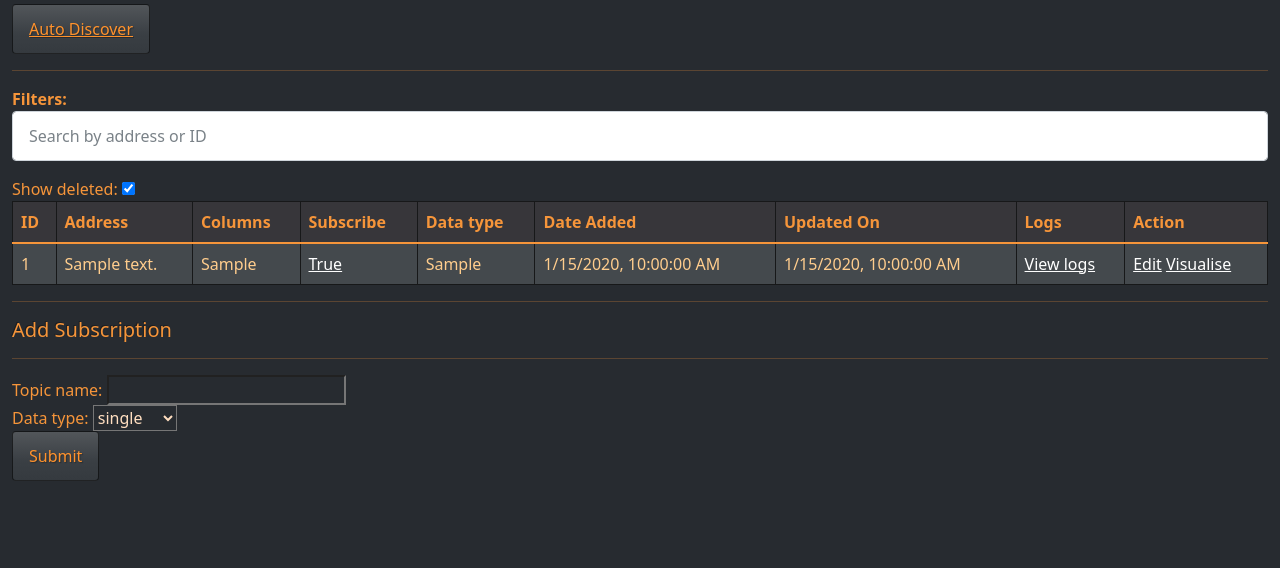
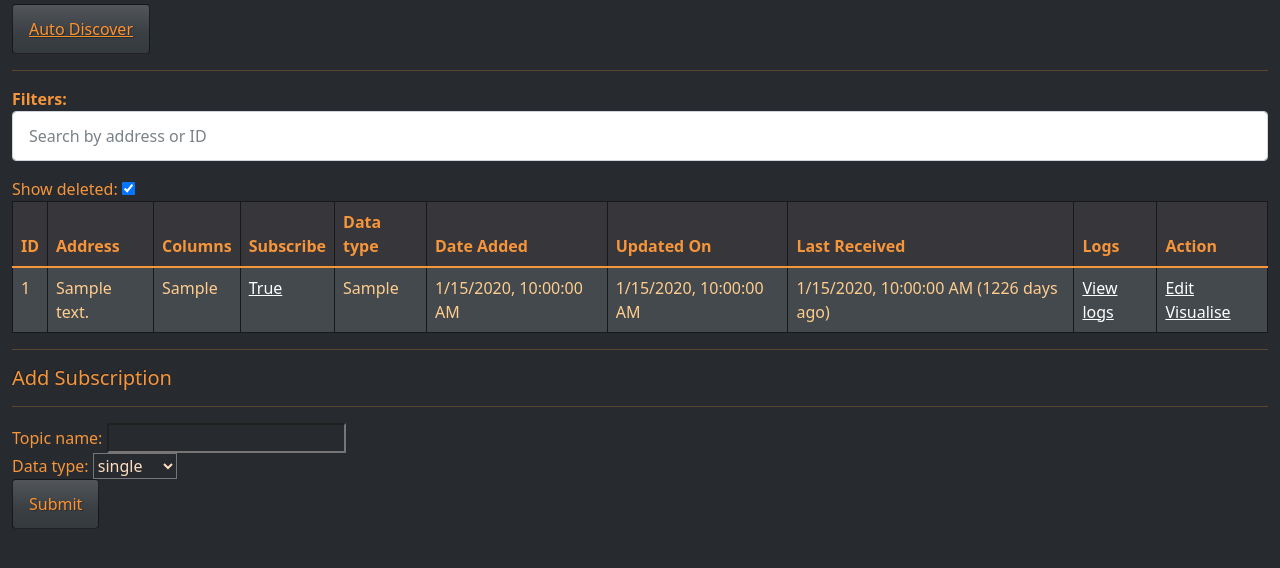
Before and after one commit to DigitME2/IIOT, a Flask app: page /subs/ in a window 1280 px wide. Shown: the part 132-700 px from the top of the page. Run offline with Flask 3, Linux system fonts and the light colour scheme; data comes from the database, SQL or seed files in the repository; tables that the repository leaves empty hold one stand-in row (values such as "Sample post"); some libraries are stand-ins or nearby versions.

Commit message:
Added Last Received column to TopicSubscription

```diff
--- a/app/models.py
+++ b/app/models.py
@@ -56,7 +56,7 @@ class TopicSubscription(db.Model):
     columns: str
     high_freq: bool
     deleted: bool
-    # last_received: str
+    last_received: str
 
     id = db.Column(db.Integer, primary_key=True)
     address = db.Column(db.String(), unique=False)
@@ -71,7 +71,7 @@ class TopicSubscription(db.Model):
     columns = db.Column(db.Text, nullable=True)
     high_freq = db.Column(db.Boolean, nullable=False, default=False)
     deleted = db.Column(db.Boolean, nullable=False, default=False)
-    # last_received = db.Column(db.DateTime, default=False, nullable=True)
+    last_received = db.Column(db.DateTime, default=False, nullable=True)
 
     def __repr__(self):
         return f"#{self.id} address: {self.address} subscribing: {self.subscribe} graph: {self.graph} data type: {self.data_type} columns: {self.columns} high_freq: {self.high_freq} deleted: {self.deleted} created: {self.created_on} updated: {self.updated_on} last received: {self.last_received}"
@@ -88,7 +88,7 @@ class TopicSubscription(db.Model):
             deleted=self.deleted,
             created_on=self.created_on.isoformat(),
             updated_on=self.updated_on.isoformat(),
-            # last_received=self.last_received.isoformat() if self.last_received else None,
+            last_received=self.last_received.isoformat() if self.last_received else None,
         )
 
 
--- a/app/routes.py
+++ b/app/routes.py
@@ -469,7 +469,7 @@ def get_all_subs():
                                          data_type=data_type,
                                          columns=columns)
         subscription.graph = True
-
+        subscription.last_received = datetime.datetime.utcnow()
         # Validate address
         if address is None or len(address) <= 1:
             flash("Topic address is too short!", "warning")
@@ -493,6 +493,9 @@ def get_all_subs():
 
         try:
             db.session.add(subscription)
+            db.session.commit()
+            subscription.last_received = None
+            db.session.merge(subscription)
             db.session.commit()
         except Exception as e:
             current_app.logger.exception(e)
@@ -793,21 +796,47 @@ def get_topics():
                            subs=subs,
                            title="MQTT Data")
 
-
 @main_blueprint.route("/topics/delete", methods=["POST"])
 def delete_topic():
+    # Get the list of topic IDs to delete from the form data
     topic_ids = request.form.getlist("topic_id")
+
+    # Initialize lists to store deleted topics and unique parent topic IDs
     deleted_topics = []
+    unique_parent_topic_ids = set()
+
+    # Loop through each topic ID and delete the corresponding MQTT object
     for id in topic_ids:
         topic = Mqtt.query.filter_by(id=id).first()
         if topic:
+            # Add the parent topic ID to the list of unique parent topic IDs if it doesn't exist
+            unique_parent_topic_ids.add(topic.topic_id)
+
+
+            # Delete the MQTT object and add its ID to the list of deleted topics
             db.session.delete(topic)
             db.session.commit()
             deleted_topics.append(topic.id)
         else:
+            # If the topic ID doesn't correspond to a valid MQTT object, display an error message
             flash(f"Topic with ID {id} was not found in the database and could not be deleted.", "error")
+
+    # Update the last received value for each unique parent topic subscription
+    for parent_topic_id in unique_parent_topic_ids:
+        topic_sub = TopicSubscription.query.filter_by(id=parent_topic_id).first()
+        if topic_sub:
+            # Get the most recent MQTT object for the parent topic and update the last received date for the topic subscription
+            last_topic = Mqtt.query.filter_by(topic_id=parent_topic_id).order_by(Mqtt.id.desc()).first()
+            if last_topic:
+                topic_sub.last_received = last_topic.timestamp
+                db.session.merge(topic_sub)
+                db.session.commit()
+
+    # If any topics were deleted, display a success message
     if deleted_topics:
         flash(f"The following topics have been deleted: {deleted_topics}", "success")
+
+    # Redirect the user to the topics page
     return redirect(url_for("main_blueprint.get_topics"))
 
 
--- a/app/templates/subs/list.html
+++ b/app/templates/subs/list.html
@@ -43,6 +43,7 @@
           <th id="thead_data_type">Data type</th>
           <th id="thead_date_added">Date Added</th>
           <th id="thead_udated_on">Updated On</th>
+          <th id="thead_last_received">Last Received</th>
           <th id="thead_logs">Logs</th>
           <th id="thead_action">Action</th>
         </tr>
@@ -69,6 +70,12 @@
           <td class="sub_data_type">{{ sub.data_type }} </td>
           <td class="sub_created_on">{{ sub.created_on }}</td>
           <td class="sub_updated_on">{{ sub.updated_on }}</td>
+          {% if sub.last_received == None %}
+          <td class="sub_last_received">{{ "N/A" }}</td>
+          {% else %}
+          <td class="sub_last_received">{{ sub.last_received }} ({{ sub.last_received|time_ago }})</td>
+          {% endif %}
+
           <td><a class="sub_view_logs" href="{{ url_for('main_blueprint.get_sub_mqtt_logs', id=sub.id) }}">View logs</a></td>
           <td class="sub_actions">
             <a class="sub_action_edit_sub" href="{{ url_for('main_blueprint.edit_sub', id=sub.id) }}">Edit</a>
@@ -118,7 +125,7 @@
 
     let sub_created_on = document.querySelectorAll('.sub_created_on')
     let sub_updated_on = document.querySelectorAll('.sub_updated_on')
-
+    let sub_last_received = document.querySelectorAll('.sub_last_received')
 
     function convertUTCToLocal(timestamp) {
       // Check if there is 'Z' at the end, if not add it
@@ -137,6 +144,15 @@
 
    sub_updated_on.forEach(function (item) {
       item.innerHTML = convertUTCToLocal(item.innerHTML)
+   })
+
+   sub_last_received.forEach(function (item) {
+      if (item.innerHTML.includes('N/A')) {
+        return
+      }
+      date_time = item.innerHTML.split(' (')[0]
+      time_ago = item.innerHTML.split(' (')[1]
+      item.innerHTML = convertUTCToLocal(date_time) + ' (' + time_ago
    })
 
     $('#address').on('input', function () {
--- a/app/util.py
+++ b/app/util.py
@@ -76,3 +76,17 @@ class TimerCounter:
     last_mqtt_timestamp: datetime.datetime
     every_seconds: float
     counter: int
+
+
+def time_ago(dt):
+    now = datetime.datetime.now(datetime.timezone.utc)
+    dt = set_tz_utc_if_none(dt)
+    diff = now - dt
+    if diff.days > 0:
+        return f"{diff.days} days ago"
+    elif diff.seconds > 3600:
+        return f"{diff.seconds // 3600} hours ago"
+    elif diff.seconds > 60:
+        return f"{diff.seconds // 60} minutes ago"
+    else:
+        return f"{diff.seconds} seconds ago"
```
Also changed, not shown: app/__init__.py (+13 -0 lines).
